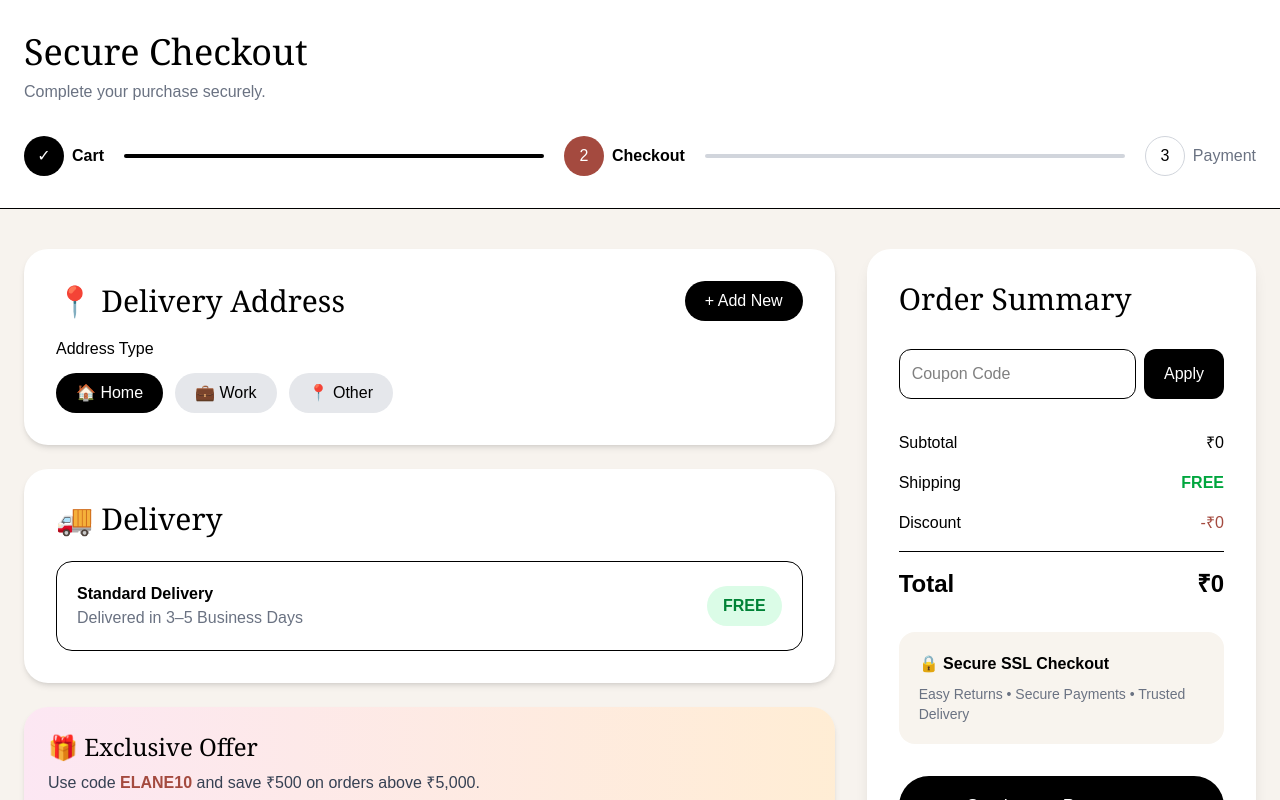
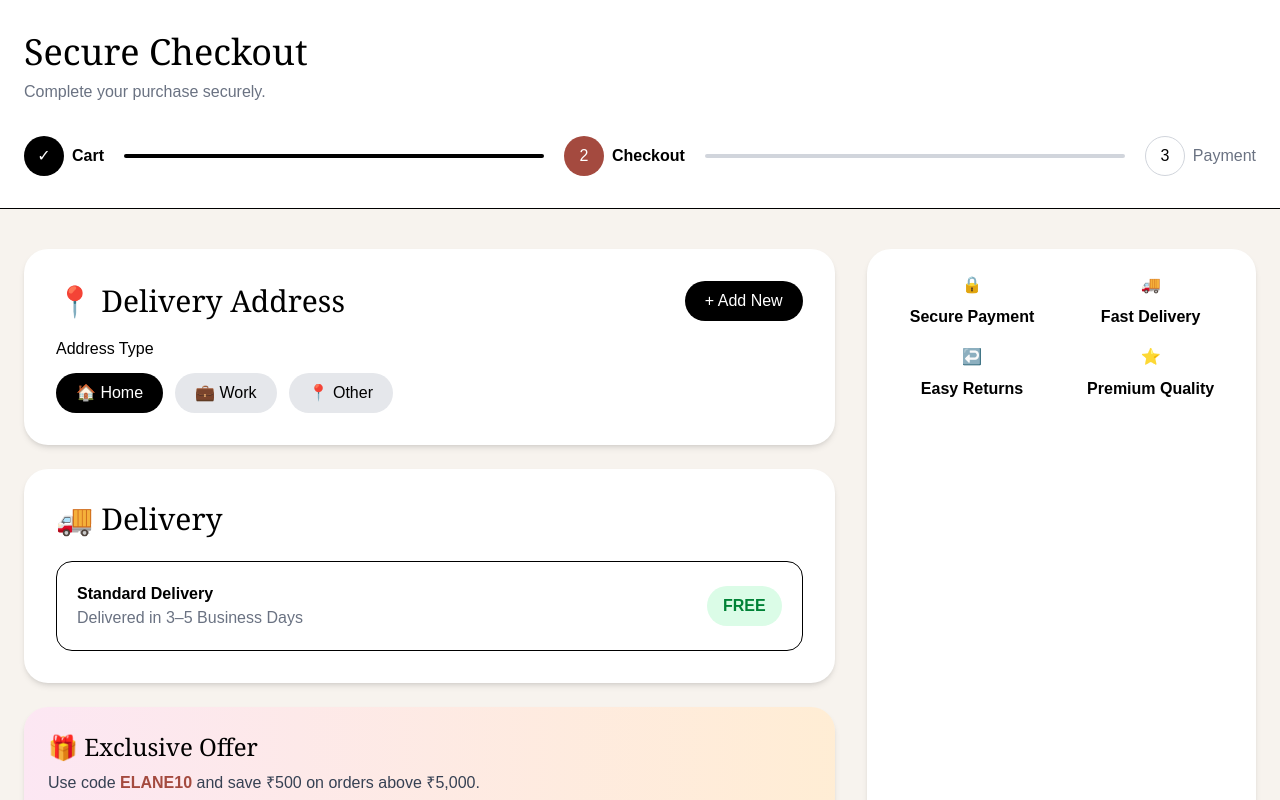
Before and after one commit to hudhafathima081-cell/Elane, a Next.js app: page /checkout in a window 1280 px wide. Shown: the top 800 px of the page. Built offline with nearby package versions, Linux system fonts and the light colour scheme.

Commit message:
added trusted badge

```diff
--- a/app/checkout/page.tsx
+++ b/app/checkout/page.tsx
@@ -229,7 +229,41 @@ const [savedAddress, setSavedAddress] = useState<any>(null);
 
 </div>
         </div>
+<div className="bg-white rounded-3xl shadow-md p-6">
 
+  <div className="grid grid-cols-2 gap-4">
+
+    <div className="text-center">
+      🔒
+      <p className="text-black font-semibold mt-2">
+        Secure Payment
+      </p>
+    </div>
+
+    <div className="text-center">
+      🚚
+      <p className="text-black font-semibold mt-2">
+        Fast Delivery
+      </p>
+    </div>
+
+    <div className="text-center">
+      ↩️
+      <p className="text-black font-semibold mt-2">
+        Easy Returns
+      </p>
+    </div>
+
+    <div className="text-center">
+      ⭐
+      <p className="text-black font-semibold mt-2">
+        Premium Quality
+      </p>
+    </div>
+
+  </div>
+
+</div>
         {/* RIGHT */}
 
         <div>
```
